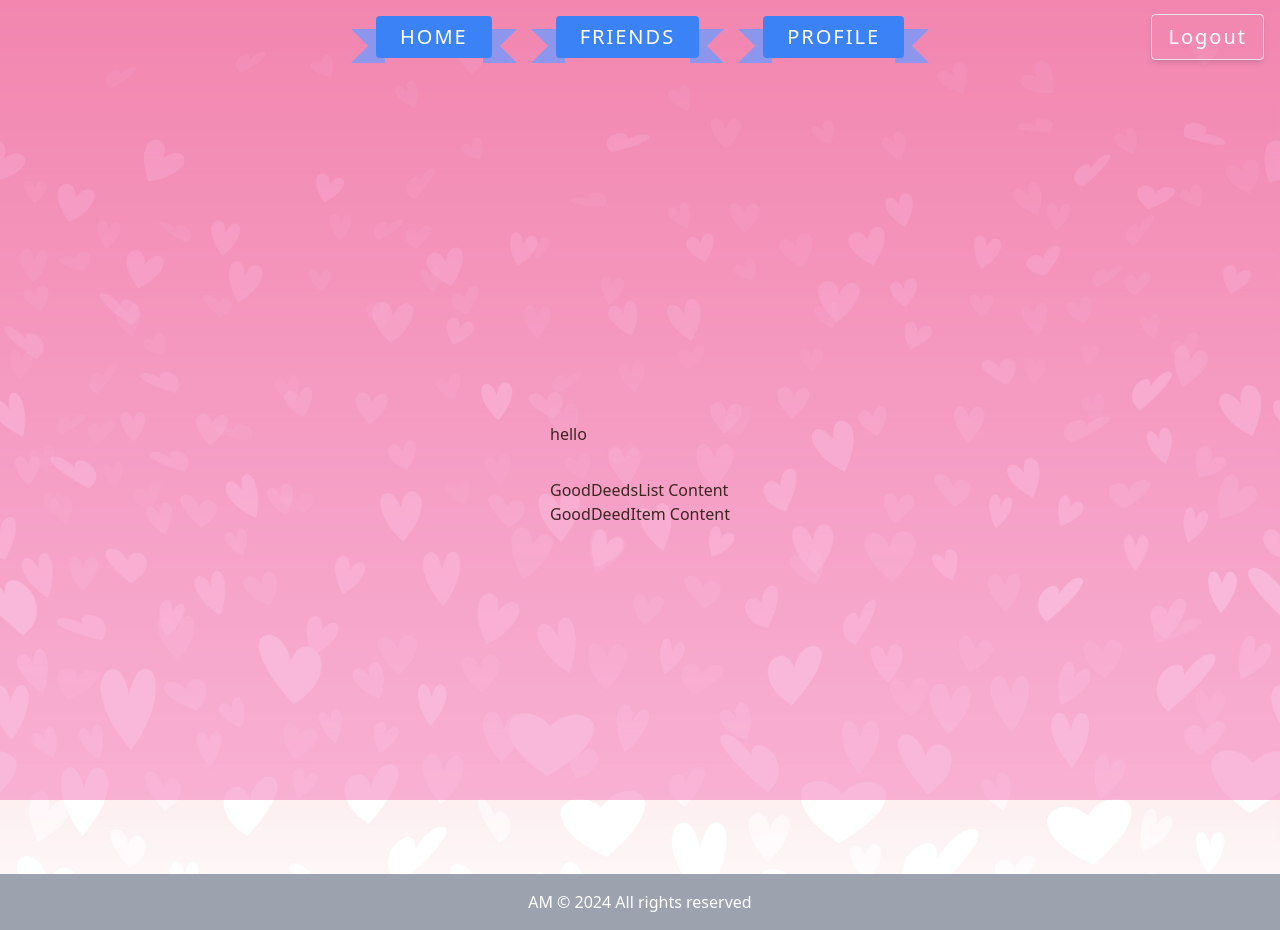
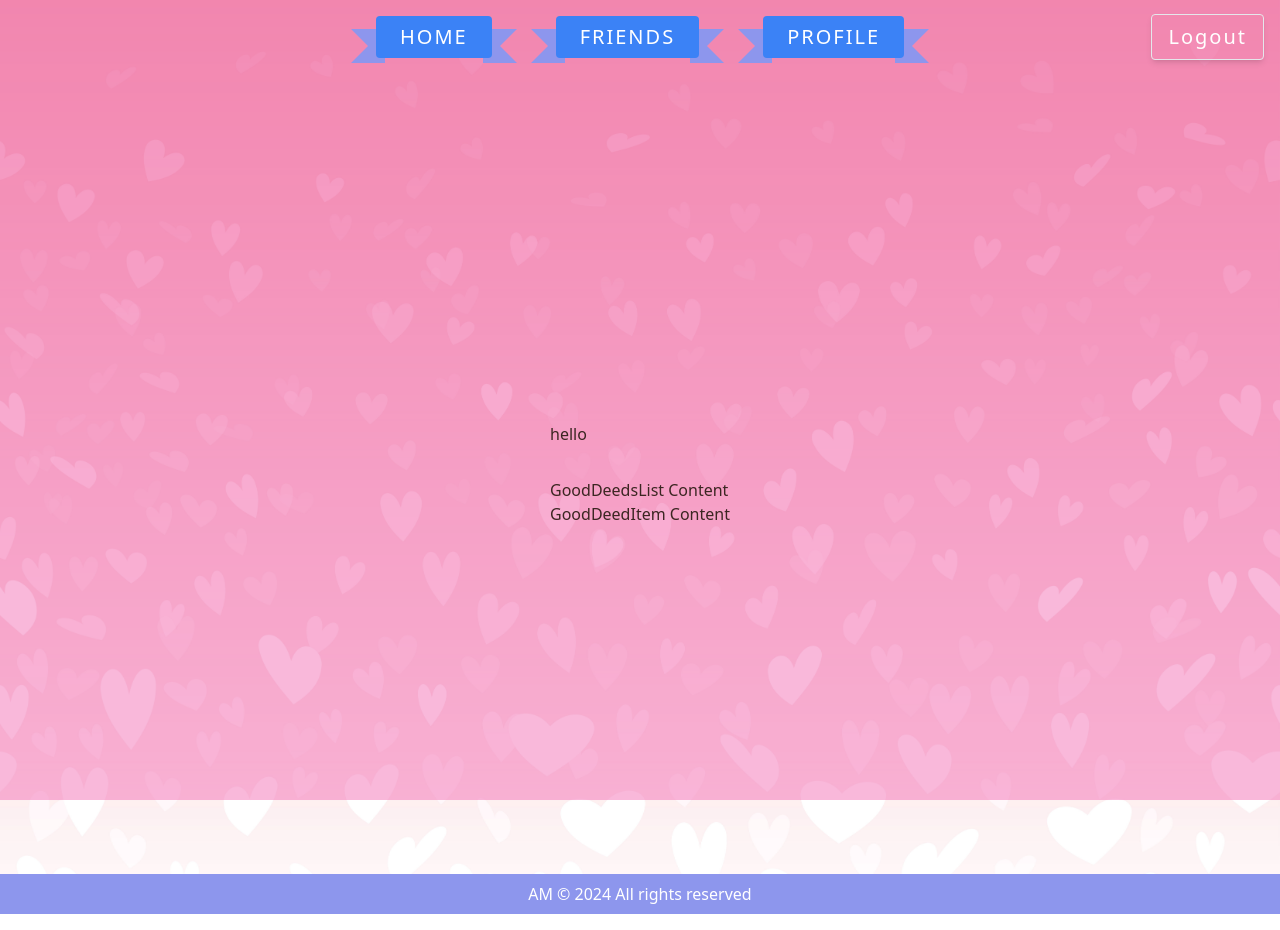
Before and after one commit to aleksandramuraveva/be-kind-app, a Next.js app in the folder frontend/: page / in a window 1280 px wide. Built offline with nearby package versions, Linux system fonts and the light colour scheme; no server answers.

Commit message:
refactor: change footer bg colour

```diff
--- a/frontend/src/components/Footer/index.tsx
+++ b/frontend/src/components/Footer/index.tsx
@@ -2,7 +2,7 @@
 
 const Footer = () => {
   return (
-    <footer className="bg-gray-400 text-white py-4">
+    <footer className="bg-my-blue text-white py-2">
       <div className="container mx-auto flex justify-center items-center">
         <a
           href="https://github.com/aleksandramuraveva"
```
